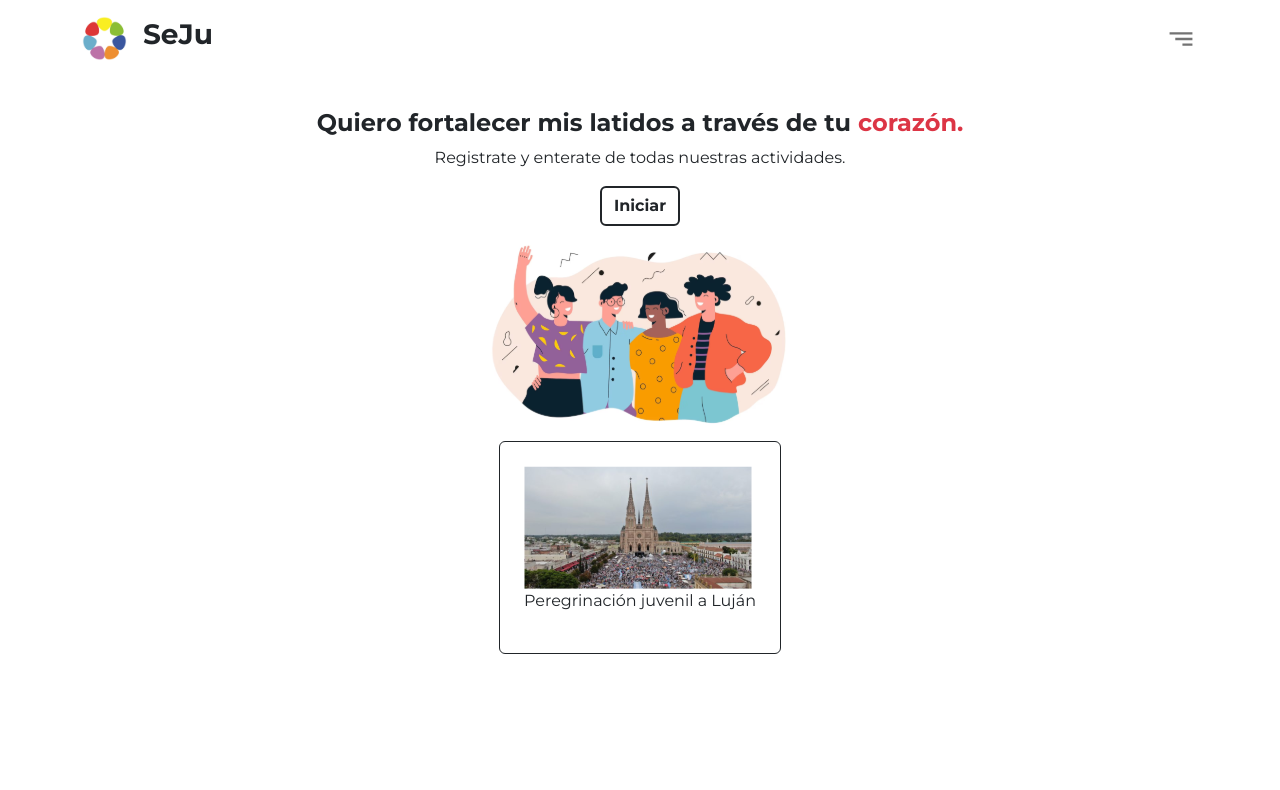
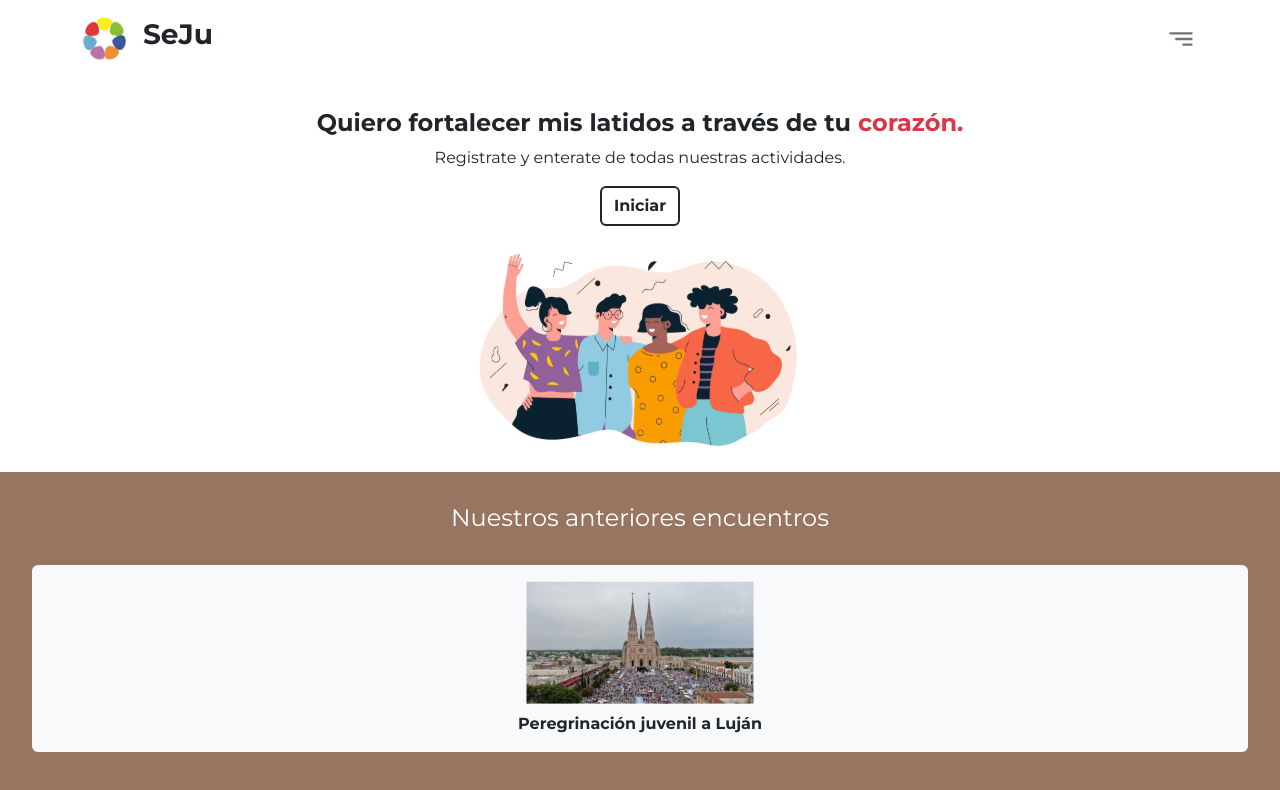
Before and after one commit to MRAMINIKO/SGS-frontend, a Next.js app: page / in a window 1280 px wide. Shown: the top 790 px of the page. Built offline with nearby package versions, Linux system fonts and the light colour scheme.

Commit message:
refactor: container image
modificacion item del carousel
modificacion de contenedor de imagen para usar dentro del carousel

```diff
--- a/src/components/CustomCarousel/CustomCarousel.jsx
+++ b/src/components/CustomCarousel/CustomCarousel.jsx
@@ -1,33 +1,23 @@
-"use client"
-import React from 'react'
-import { Carousel } from 'react-bootstrap';
+"use client";
+import React from "react";
+import { Carousel } from "react-bootstrap";
+import { ImageContainer } from "../ImageContainer/ImageContainer";
+import image1 from "@public/img/image 3.png";
+import image2 from "@public/img/image 3-1.png";
+import image3 from "@public/img/image 3-2.png";
 
 export const CustomCarousel = () => {
   return (
-        <Carousel indicators={false} controls={false}>
+    <Carousel indicators={false} controls={false} interval={null}>
       <Carousel.Item>
-                a
-                <Carousel.Caption>
-                    <h3>First slide label</h3>
-                    <p>Nulla vitae elit libero, a pharetra augue mollis interdum.</p>
-                </Carousel.Caption>
+        <ImageContainer src={image1} title="Peregrinación juvenil a Luján" />
       </Carousel.Item>
       <Carousel.Item>
-                a
-                <Carousel.Caption>
-                    <h3>Second slide label</h3>
-                    <p>Lorem ipsum dolor sit amet, consectetur adipiscing elit.</p>
-                </Carousel.Caption>
+        <ImageContainer src={image2} title="Peregrinación juvenil a Luján" />
       </Carousel.Item>
       <Carousel.Item>
-                a
-                <Carousel.Caption>
-                    <h3>Third slide label</h3>
-                    <p>
-                        Praesent commodo cursus magna, vel scelerisque nisl consectetur.
-                    </p>
-                </Carousel.Caption>
+        <ImageContainer src={image3} title="Peregrinación juvenil a Luján" />
       </Carousel.Item>
     </Carousel>
-    )
-}
+  );
+};
--- a/src/components/ImageContainer/ImageContainer.jsx
+++ b/src/components/ImageContainer/ImageContainer.jsx
@@ -1,11 +1,11 @@
-import Image from 'next/image'
-import React from 'react'
+import Image from "next/image";
+import React from "react";
 
 export const ImageContainer = ({ src, title }) => {
-    return (
-        <div className='border border-dark p-4 rounded d-flex flex-column justify-content-between'>
-            <Image src={src} />
-            <p>{title}</p>
-        </div>
-    )
-}
+  return (
+    <div className="p-3 my-4 rounded d-flex flex-column align-items-center justify-content-between bg-light">
+      <Image src={src} className="mb-2" />
+      <p className="m-0 fw-bold">{title}</p>
+    </div>
+  );
+};
--- a/src/components/MainPage/MainPage.jsx
+++ b/src/components/MainPage/MainPage.jsx
@@ -1,21 +1,28 @@
-import Image from 'next/image'
-import React from 'react'
-import ilustration from '@public/img/portada.svg'
-import { CustomCarousel } from '../CustomCarousel/CustomCarousel'
-import { ImageContainer } from '../ImageContainer/ImageContainer'
-import image1 from '@public/img/image 3.png';
+import Image from "next/image";
+import React from "react";
+import ilustration from "@public/img/portada.svg";
+import { CustomCarousel } from "../CustomCarousel/CustomCarousel";
+import styles from "./main.module.css";
 
 export const MainPage = () => {
-    return (
-        <main className='container-sm align-items-center d-flex flex-column w-auto'>
-            <div className="d-flex flex-column">
-                <h4 className='text-center fw-bold'>Quiero fortalecer mis latidos a través de tu <span className="text-danger">corazón.</span></h4>
-                <p className="text-center">Registrate y enterate de todas nuestras actividades.</p>
-            </div>
-            <button className='btn btn-outline-dark fw-bold border-2'>Iniciar</button>
-            <Image src={ilustration} className='my-3' />
-            {/* <CustomCarousel /> */}
-            <ImageContainer src={image1} title="Peregrinación juvenil a Luján" />
-        </main>
-    )
-}
+  return (
+    <main className="align-items-center d-flex flex-column w-auto">
+      <div className="d-flex flex-column">
+        <h4 className="text-center fw-bold">
+          Quiero fortalecer mis latidos a través de tu{" "}
+          <span className="text-danger">corazón.</span>
+        </h4>
+        <p className="text-center">
+          Registrate y enterate de todas nuestras actividades.
+        </p>
+      </div>
+      <button className="btn btn-outline-dark fw-bold border-2">Iniciar</button>
+      <Image src={ilustration} className="my-4" width={330} />
+      <div className={styles.carouselContainer}>
+        <h4 className="text-center text-white">Nuestros anteriores encuentros</h4>
+        <CustomCarousel />
+        {/* <ImageContainer src={image1} title="Peregrinación juvenil a Luján" /> */}
+      </div>
+    </main>
+  );
+};
--- /dev/null
+++ b/src/components/MainPage/main.module.css
@@ -0,0 +1,7 @@
+.carouselContainer {
+    display: flex;
+    flex-direction: column;
+    width: 100%;
+    padding: 2rem;
+    background-color: #977561;
+}
```
Lines whose indentation alone changed are shown as unchanged.
